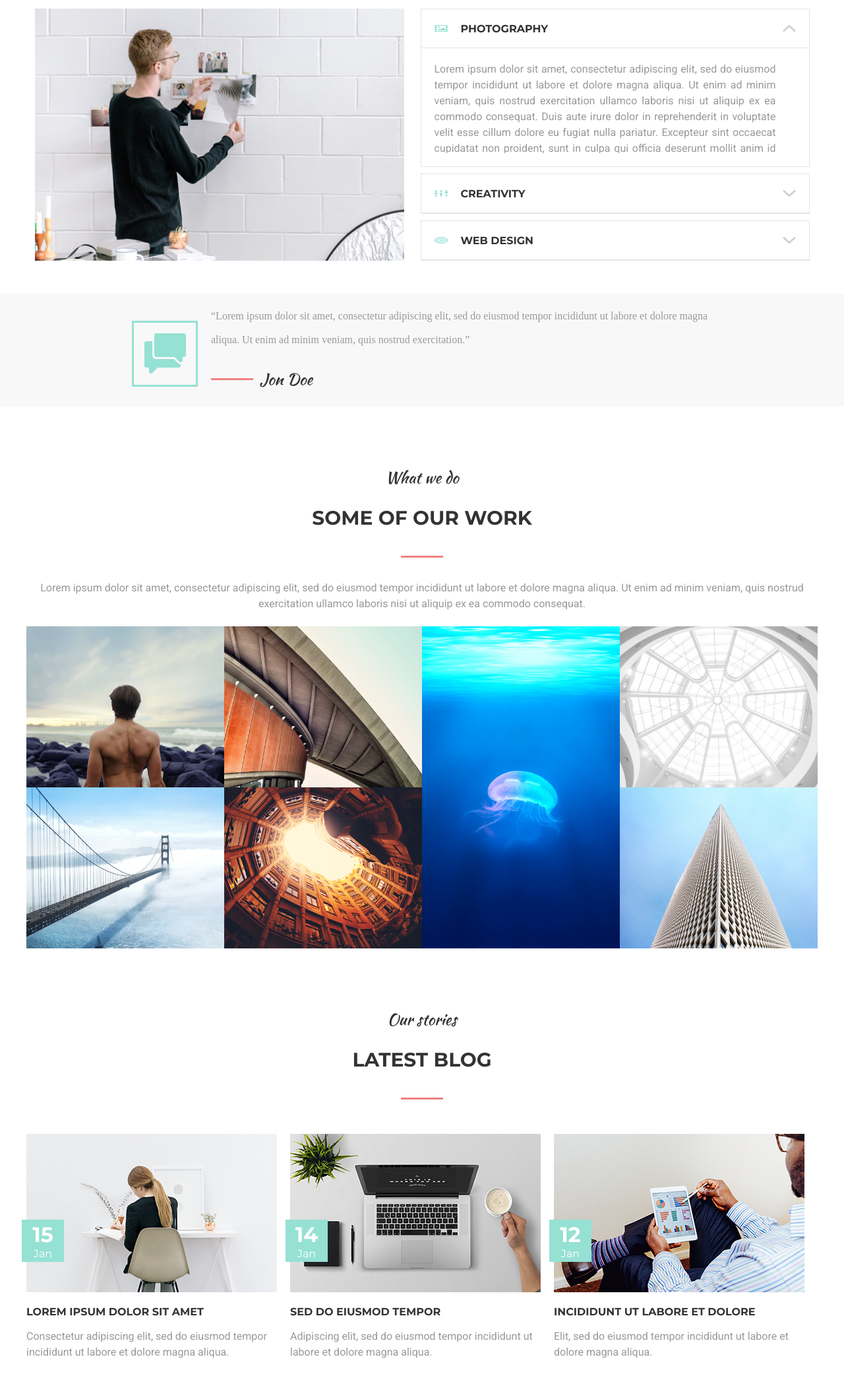
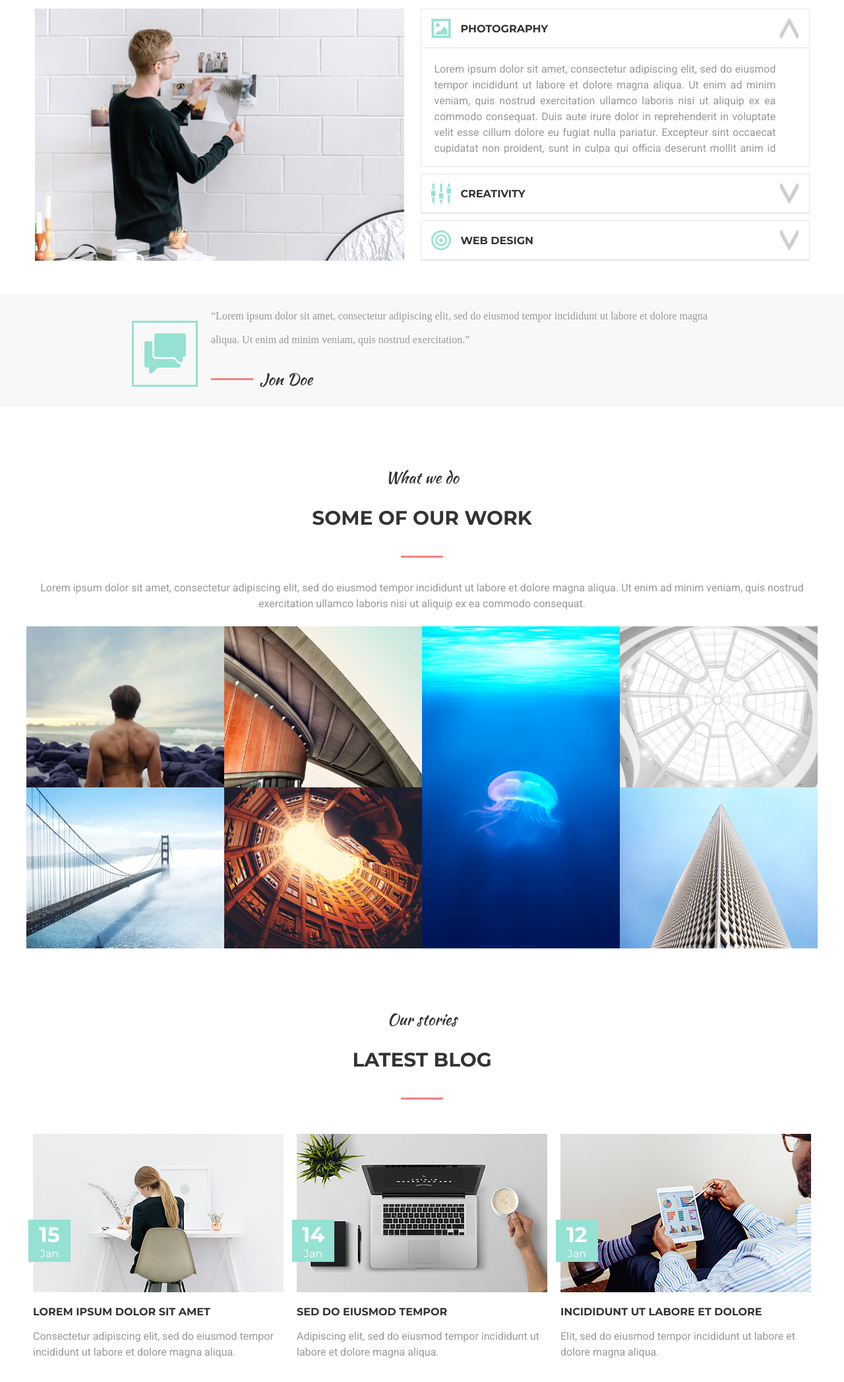
Before and after one commit to damian0s10/MoGo, a plain HTML site: page index.html in a window 1280 px wide. Shown: the part 3708-5802 px from the top of the page at 66% size. Drawn offline with nearby package versions, Linux system fonts and the light colour scheme.

Commit message:
second commit

```diff
--- a/index.html
+++ b/index.html
@@ -136,7 +136,7 @@
 		<div class='line'></div>
 		<p class='paragraph'>Lorem ipsum dolor sit amet, consectetur adipiscing elit, sed do eiusmod tempor incididunt ut labore et dolore magna aliqua. Ut enim ad minim veniam, quis nostrud exercitation ullamco laboris nisi ut aliquip ex ea commodo consequat. </p>
 		<div class='service2_container'>
-			<img src='img/service2.png'>
+			<img class='service2_container_image'src='img/service2.png'>
 			<div class='service2_content'>
 
 				<div class="title">
--- a/script.js
+++ b/script.js
@@ -32,6 +32,5 @@ arrows.click(toggleActive);
 //toggle Menu
 function toggleNav() {
   $('nav .menu_items').toggleClass('navActive');
-  $('nav .menu').toggleClass('open');
 }
 $('.fa-bars').click(toggleNav);
--- a/style.css
+++ b/style.css
@@ -86,10 +86,7 @@ a:hover {
   background: none;
   width: 100%;
   height: 4rem;
-}
-.container nav .open {
   background: rgba(243, 129, 129, 0.9);
-  border-bottom: white 1px solid;
 }
 .container nav .menu i {
   display: block;
@@ -275,7 +272,7 @@ a:hover {
   margin: 40px auto;
   max-width: 1200px;
 }
-.service2 .service2_container img {
+.service2 .service2_container .service2_container_image {
   width: 100%;
   padding: 10px 5px;
   margin: 0 auto;
@@ -298,9 +295,13 @@ a:hover {
 }
 .service2 .service2_container .service2_content .title img {
   width: 30px;
+  margin: 15px;
   height: 30px;
+}
+.service2 .service2_container .service2_content .title .arrow {
+  width: 30px;
   margin: 15px;
-
+  height: 30px;
 }
 .service2 .service2_container .service2_content .title p {
   color: #333333;
@@ -476,7 +477,7 @@ a:hover {
 .blog .blog_item {
   position: relative;
   margin: 20px 10px;;
-  max-width: 400px;
+  max-width: 380px;
 
 }
 .blog .blog_img {
```
